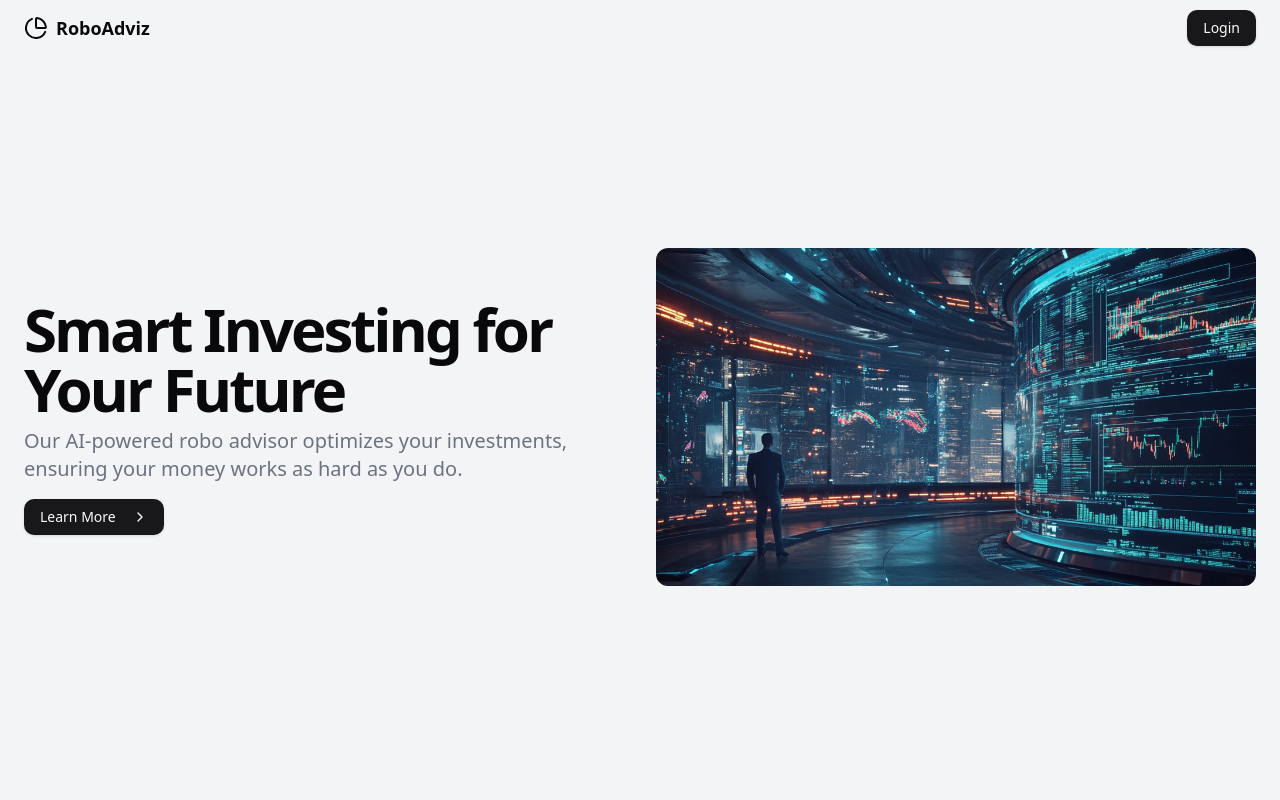
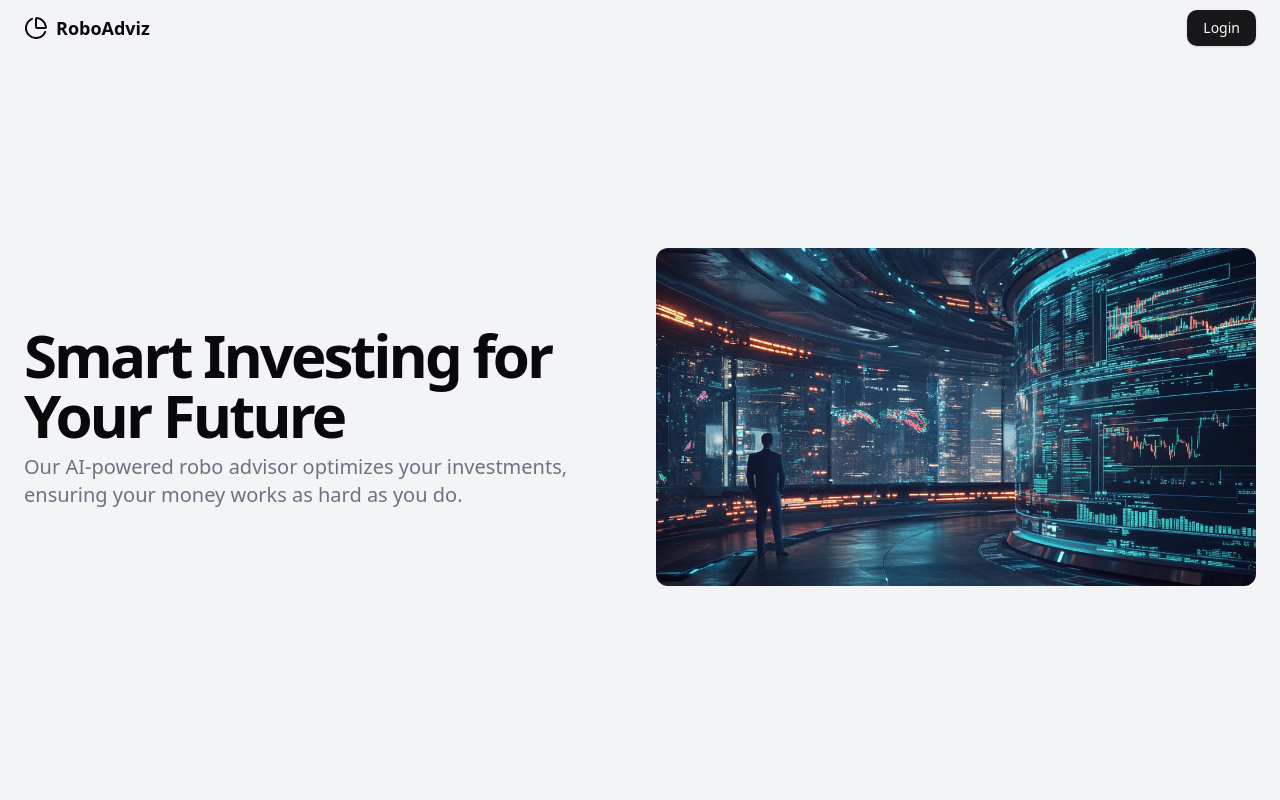
Before and after one commit to vbortone/cop5818-team-5-final-project, a Next.js app: page / in a window 1280 px wide. Shown: the top 800 px of the page. Built offline with nearby package versions, Linux system fonts and the light colour scheme; no server answers.

Commit message:
refactor: remove Learn Mode button

```diff
--- a/src/app/page.tsx
+++ b/src/app/page.tsx
@@ -8,7 +8,7 @@ import {
   CardHeader,
   CardTitle,
 } from "@/components/ui/card";
-import { ChevronRight, PieChart, TrendingUp, ShieldCheck } from "lucide-react";
+import { PieChart, TrendingUp, ShieldCheck } from "lucide-react";
 
 export default async function Home() {
 
@@ -34,13 +34,6 @@ export default async function Home() {
                     Our AI-powered robo advisor optimizes your investments,
                     ensuring your money works as hard as you do.
                   </p>
-                </div>
-                <div className="flex flex-col gap-2 min-[400px]:flex-row">
-                  <Button asChild>
-                    <Link href="/signup">
-                      Learn More <ChevronRight className="ml-2 h-4 w-4" />
-                    </Link>
-                  </Button>
                 </div>
               </div>
             </div>
```
